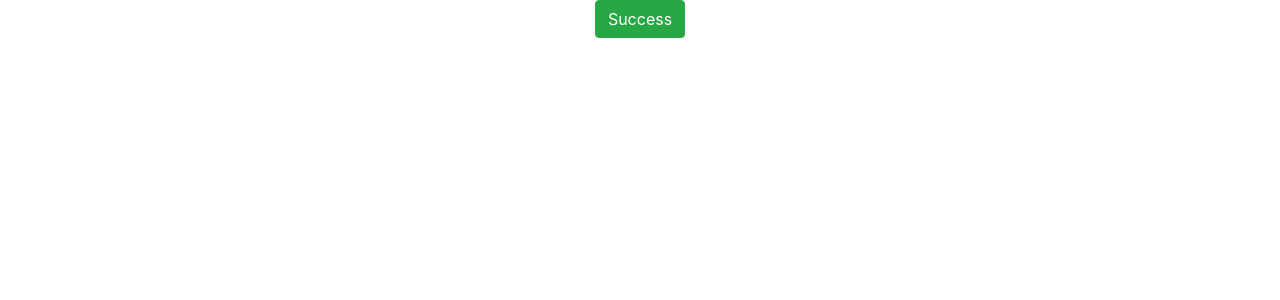
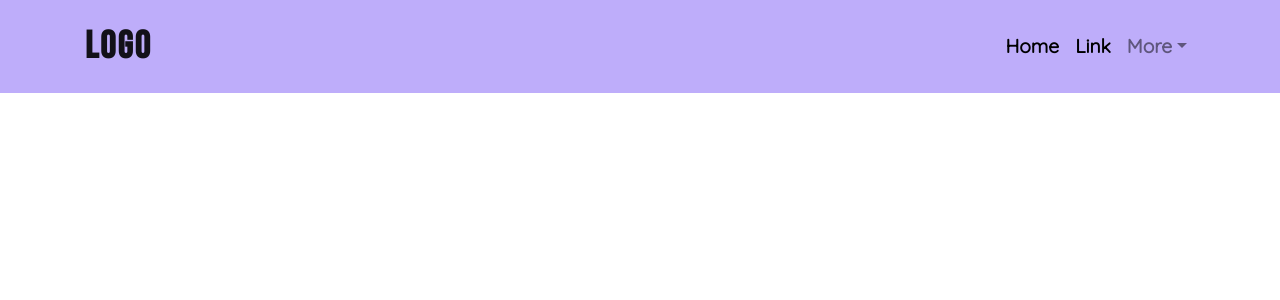
Before and after one commit to isabellaobrien/social-media, a React (Create React App) app: page / in a window 1280 px wide. Shown: the top 300 px of the page. Built offline with nearby package versions, Linux system fonts and the light colour scheme.

Commit message:
Create and style NavBar component

```diff
--- a/public/index.html
+++ b/public/index.html
@@ -25,6 +25,14 @@
       href="%PUBLIC_URL%/manifest.json"
       crossorigin="use-credentials"
     />
+    <script
+      src="https://kit.fontawesome.com/892b24aa0c.js"
+      crossorigin="anonymous"
+    ></script>
+
+    <link rel="preconnect" href="https://fonts.googleapis.com">
+    <link rel="preconnect" href="https://fonts.gstatic.com" crossorigin>
+    <link href="https://fonts.googleapis.com/css2?family=Bebas+Neue&family=Quicksand&display=swap" rel="stylesheet">
     <!--
       Notice the use of %PUBLIC_URL% in the tags above.
       It will be replaced with the URL of the `public` folder during the build.
--- a/src/App.js
+++ b/src/App.js
@@ -1,10 +1,11 @@
-import './App.css';
-import Button  from 'react-bootstrap/Button';
+
+import NavBar from "./components/NavBar";
+import styles from "./App.module.css";
 
 function App() {
   return (
-    <div className="App">
-      <Button variant="success">Success</Button>
+    <div className={styles.App}>
+      <NavBar />
     </div>
   );
 }
--- /dev/null
+++ b/src/App.module.css
@@ -0,0 +1,5 @@
+.App{
+    font-family: 'Quicksand', sans-serif;
+    font-size: 120%;
+    font-weight: 600;
+}
--- /dev/null
+++ b/src/components/NavBar.js
@@ -0,0 +1,32 @@
+import React from 'react'
+import {Navbar, Nav, NavDropdown, Container} from 'react-bootstrap';
+import styles from "../styles/NavBar.module.css";
+
+const NavBar = () => {
+  return (
+    <Navbar className={styles.NavBar} expand="lg">
+        <Container>
+            <Navbar.Brand className={styles.logo}>Logo</Navbar.Brand>
+            <Navbar.Toggle aria-controls="basic-navbar-nav" />
+            <Navbar.Collapse id="basic-navbar-nav">
+                <Nav className="ml-auto">
+                <Nav.Link className={styles.link}>Home</Nav.Link>
+                <Nav.Link className={styles.link}>Link</Nav.Link>
+                <NavDropdown title="More" id="basic-nav-dropdown">
+                    <NavDropdown.Item>Action</NavDropdown.Item>
+                    <NavDropdown.Item>Another action</NavDropdown.Item>
+                    <NavDropdown.Item>Something</NavDropdown.Item>
+                    <NavDropdown.Item>Separated link</NavDropdown.Item>
+                </NavDropdown>
+                </Nav>
+                {/* <Form inline>
+                <FormControl type="text" placeholder="Search" className="mr-sm-2" />
+                <Button variant="outline-success">Search</Button>
+                </Form> */}
+            </Navbar.Collapse>
+        </Container>
+    </Navbar>
+  )
+}
+
+export default NavBar
--- /dev/null
+++ b/src/styles/NavBar.module.css
@@ -0,0 +1,15 @@
+.NavBar{
+    padding: 1%;
+    background-color: #BEADFA;
+}
+.link{
+    color: black !important;
+}
+.link:hover{
+    color: white !important;
+}
+.logo{
+    font-family: 'Bebas Neue', sans-serif !important;
+    font-size: 200% !important;
+    letter-spacing: 2px !important;
+}
```
